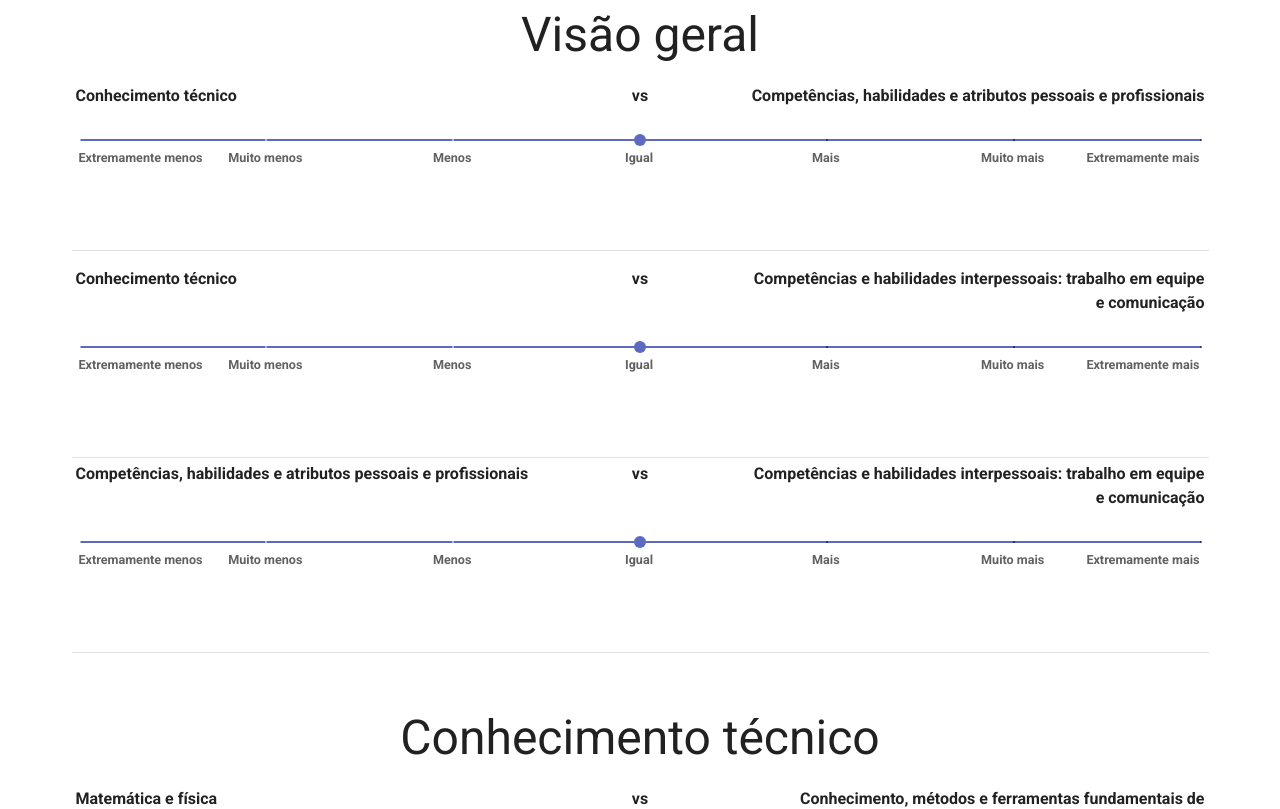
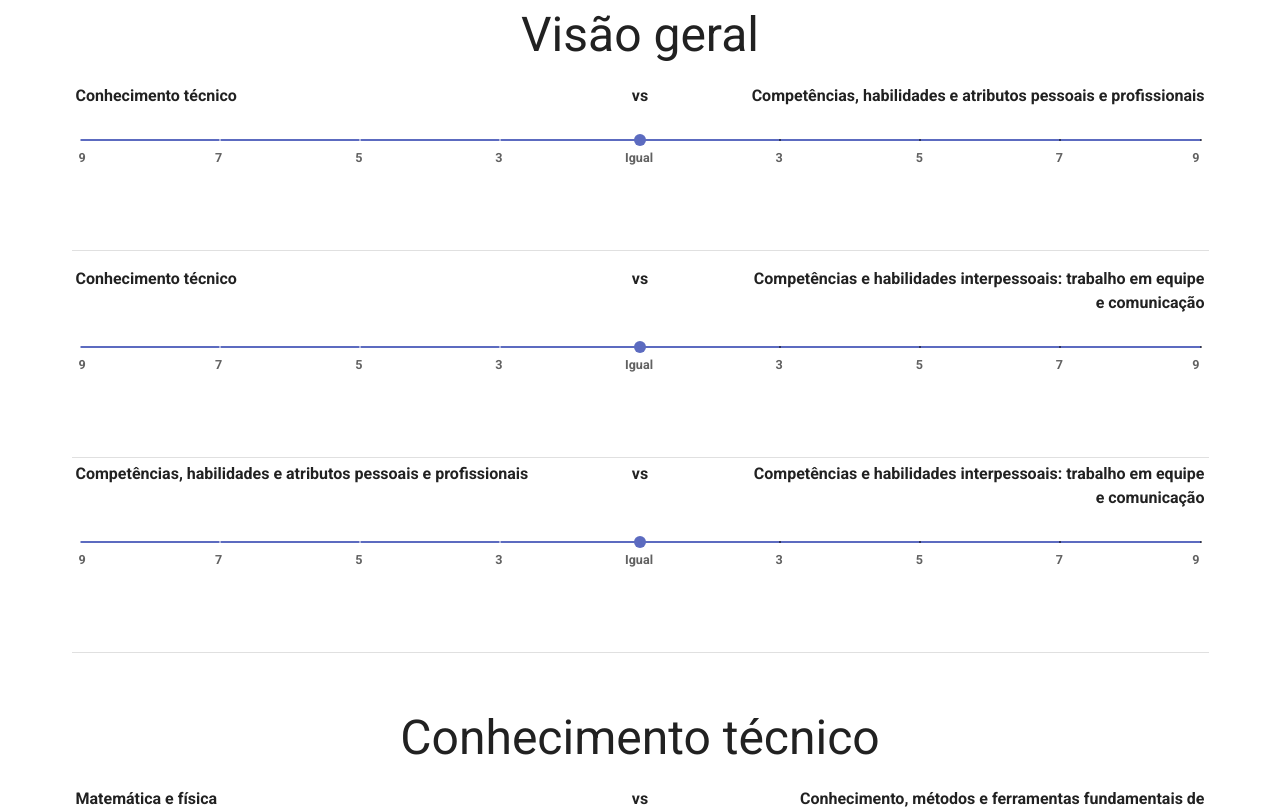
Before and after one commit to ppcamp/sigaa-ahp-form, a Vue app in the folder ahp-form/: page / in a window 1280 px wide. Shown: the part 1020-1829 px from the top of the page. Built offline with nearby package versions, Linux system fonts and the light colour scheme.

Commit message:
Change scale name

```diff
--- a/ahp-form/src/components/Form.vue
+++ b/ahp-form/src/components/Form.vue
@@ -788,20 +788,12 @@ export default {
       // Sliders
       ahp: {
         // Values that will be inserted into matrix
-        values: [0.11, 0.14, 0.2, 1, 5, 7, 9],
+        values: [0.11, 0.14, 0.2, 0.33, 1, 3, 5, 7, 9],
         // Questions labels
-        ticks: [
-          "Extremamente menos",
-          "Muito menos",
-          "Menos",
-          "Igual",
-          "Mais",
-          "Muito mais",
-          "Extremamente mais",
-        ],
+        ticks: ["9", "7", "5", "3", "Igual", "3", "5", "7", "9"],
         // Range (iterate over values and ticks)
         min: 0,
-        max: 6,
+        max: 8,
       },
 
       // Send form
@@ -836,7 +828,7 @@ export default {
     // This variable will get the matrix dimensions
     let size = 0;
     // This variable will store the value of position in form
-    const pos = 3;
+    const pos = 4;
 
     // Initialize matrix for "Default questions (Root)"
     size = this.lRoot.questions.length;
```
